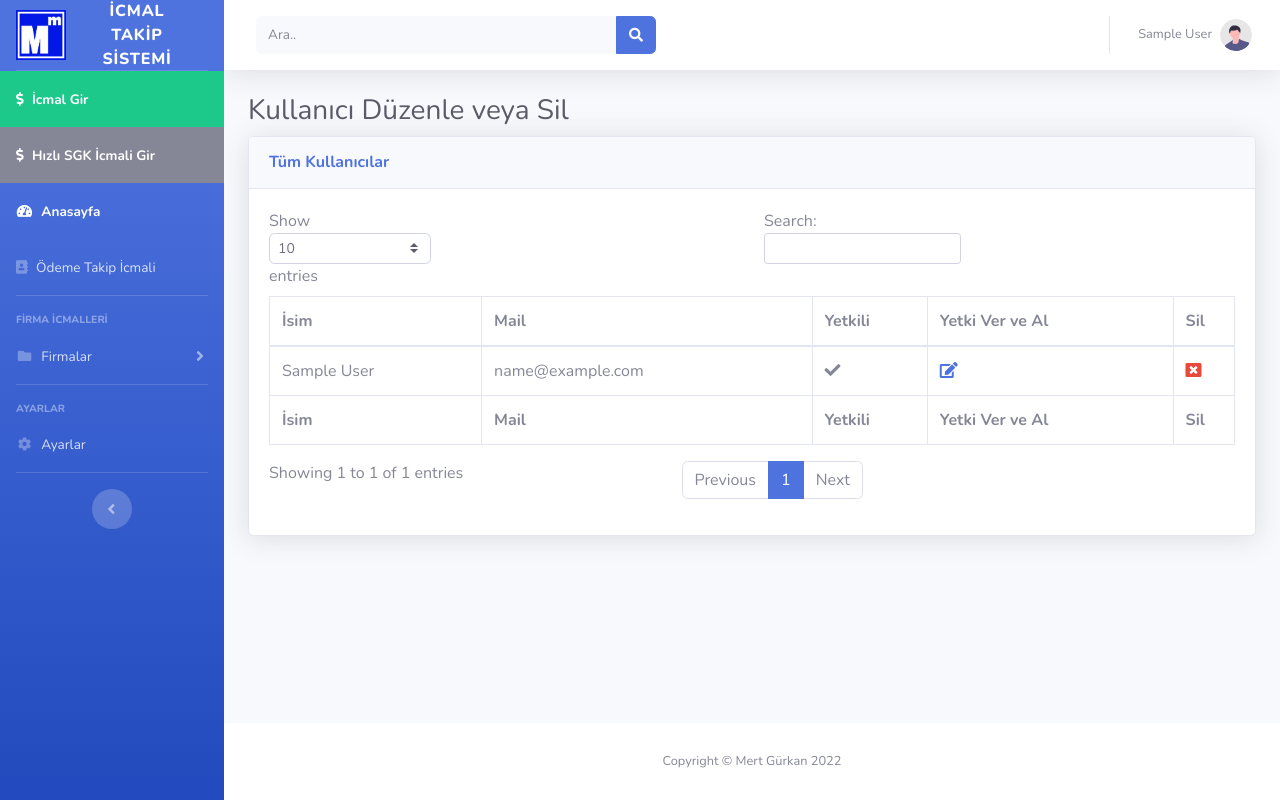
After one commit to BulgurHan/icmal, a Django app: page /kullanicilar/ in a window 1280 px wide. The commit adds this page. Run offline with Django 4.2, Linux system fonts and the light colour scheme; the visitor is signed in with stand-in values (Sample User, id 1); data comes from the database, SQL or seed files in the repository; data that the repository does not hold is empty; some libraries are stand-ins or nearby versions.

Commit message:
kullanici yetkilendirme ve silme işlemi

```diff
--- a/icmal/urls.py
+++ b/icmal/urls.py
@@ -7,7 +7,7 @@
                         ayarlar,generatePdf,generatePdfFirma,signinView,signoutView,
                         signupView,profile,allSubeler,editSube,allFirmalar,editFirma,deleteSube,deleteFirma,
                         hizliBir,hizliIki,icmalGir,odemeTakip,
-                        generatePdfOdemeTakip,export_to_excel,tektuslaPDF,
+                        generatePdfOdemeTakip,export_to_excel,tektuslaPDF,allKullanicilar,yetkiVer,kullaniciSil
                         )
 
 urlpatterns = [
@@ -29,6 +29,9 @@
     path('profile/', profile, name='profile'),
     path('subeler/', allSubeler, name='allSubeler'),
     path('firmalar/', allFirmalar, name='allFirmalar'),
+    path('kullanicilar/', allKullanicilar, name="allKullanicilar"),
+    path('kullanicilar/yetki-ver/<str:username>/', yetkiVer, name="yetkiVer"),
+    path('kullanicilar/sil/<str:username>/', kullaniciSil, name='kullaniciSil'),
     path("sube/duzenle/<str:firma_slug>/<str:sube_slug>/", editSube, name="editSube"),
     path("firma/duzenle/<str:firma_slug>/", editFirma ,name="editFirma"),
     path("sil/sube/<str:firma_slug>/<str:sube_slug>/", deleteSube, name="deleteSube"),
--- a/page/views.py
+++ b/page/views.py
@@ -338,6 +338,7 @@
 def allSubeler(request):
     context =dict()
     context['title'] = "Tüm Şubeler"
+    context['subeler'] = Sube.objects.all()
     return render(request,'sube-table.html',context)
 
 @login_required
@@ -346,7 +347,30 @@
     context['title'] = "Tüm Firmalar"
     return render(request,'firma-table.html',context)
 
+@login_required
+def allKullanicilar(request):
+    context =dict()
+    context['title'] = "Tüm Kullanıcılar"
+    context['users'] = User.objects.all()
+    return render(request,'user-table.html',context)
 
+@login_required
+def yetkiVer(request,username):
+    kullanici = User.objects.get(username=username)
+    if kullanici.is_superuser:
+        kullanici.is_superuser = False
+    else:
+        kullanici.is_superuser = True
+    messages.success(request, 'Kullanıcı başarıyla güncellendi')
+    kullanici.save()
+    return redirect('allKullanicilar')
+
+@login_required
+def kullaniciSil(request,username):
+    kullanici = User.objects.get(username=username)
+    kullanici.delete()
+    messages.success(request, 'Kullanıcı başarıyla silindi')
+    return redirect('allKullanicilar')
 
 
 @login_required
--- a/templates/ayarlar.html
+++ b/templates/ayarlar.html
@@ -132,7 +132,7 @@
                         </div>
                         <div class="col-xl-3 col-md-6 mb-4">
                             <div class="card border-bottom-dark shadow h-100 py-2">
-                                <a href={% url 'signupView' %} >
+                                <a href={% url 'allKullanicilar' %} >
                                 <div class="card-body">
                                     <div class="row no-gutters align-items-center">
                                         <div class="col mr-2">
--- /dev/null
+++ b/templates/user-table.html
@@ -0,0 +1,85 @@
+{% extends 'base/base.html' %}
+
+{% block content %}
+
+     <!-- Begin Page Content -->
+     <div class="container-fluid">
+        {% if messages %}
+        {% for message in messages  %}
+        <div class='alert alert-{{message.tags}}'>
+            {{message}}
+        </div>
+        {% endfor %}
+        {% endif %}
+
+        <!-- Page Heading -->
+        <h1 class="h3 mb-2 text-gray-800">Kullanıcı Düzenle veya Sil</h1>
+
+
+        <!-- DataTales Example -->
+        <div class="card shadow mb-4">
+            <div class="card-header py-3">
+                <h6 class="m-0 font-weight-bold text-primary">Tüm Kullanıcılar</h6>
+            </div>
+            <div class="card-body">
+                <div class="table-responsive">
+                    <table class="table table-bordered" id="dataTable" width="100%" cellspacing="0">
+                        <thead>
+                            <tr>
+                                <th>İsim</th>
+                                <th>Mail</th>
+                                <th>Yetkili</th>
+                                <th>Yetki Ver ve Al</th>
+                                <th>Sil</th>
+
+                            </tr>
+                        </thead>
+                        <tfoot>
+                            <tr>
+                                <th>İsim</th>
+                                <th>Mail</th>
+                                <th>Yetkili</th>
+                                <th>Yetki Ver ve Al</th>
+                                <th>Sil</th>
+                            </tr>
+                        </tfoot>
+                        <tbody>
+                            {% for user in users  %}
+                            <tr>
+                                <td>{{user.first_name}} {{user.last_name}}</td>
+                                <td>{{user.email}}</td>
+                                <td>
+                                    {% if user.is_superuser %}
+                                    <i class="fa fa-check" aria-hidden="true"></i>
+                                    {% else %}
+                                    <i class="fa fa-close" aria-hidden="true"></i>
+                                    {% endif %}
+                                </td>
+                                <td>
+                                    <a href={% url 'yetkiVer' username=user.username %}>
+                                        <i class="fas fa-edit " aria-hidden="true"></i>
+                                    </a>
+                                </td>
+                                <td>
+                                    <a  href={% url 'kullaniciSil' username=user.username %}>
+                                        <i class="fa fa-window-close text-danger" aria-hidden="true"></i>
+                                    </a>
+                                </td>
+                            </tr>
+                            {% endfor %}
+                        </tbody>
+                    </table>
+                </div>
+            </div>
+        </div>
+
+    </div>
+
+
+    <!-- /.container-fluid -->
+
+</div>
+<!-- End of Main Content -->
+
+
+{% endblock content %}
```
